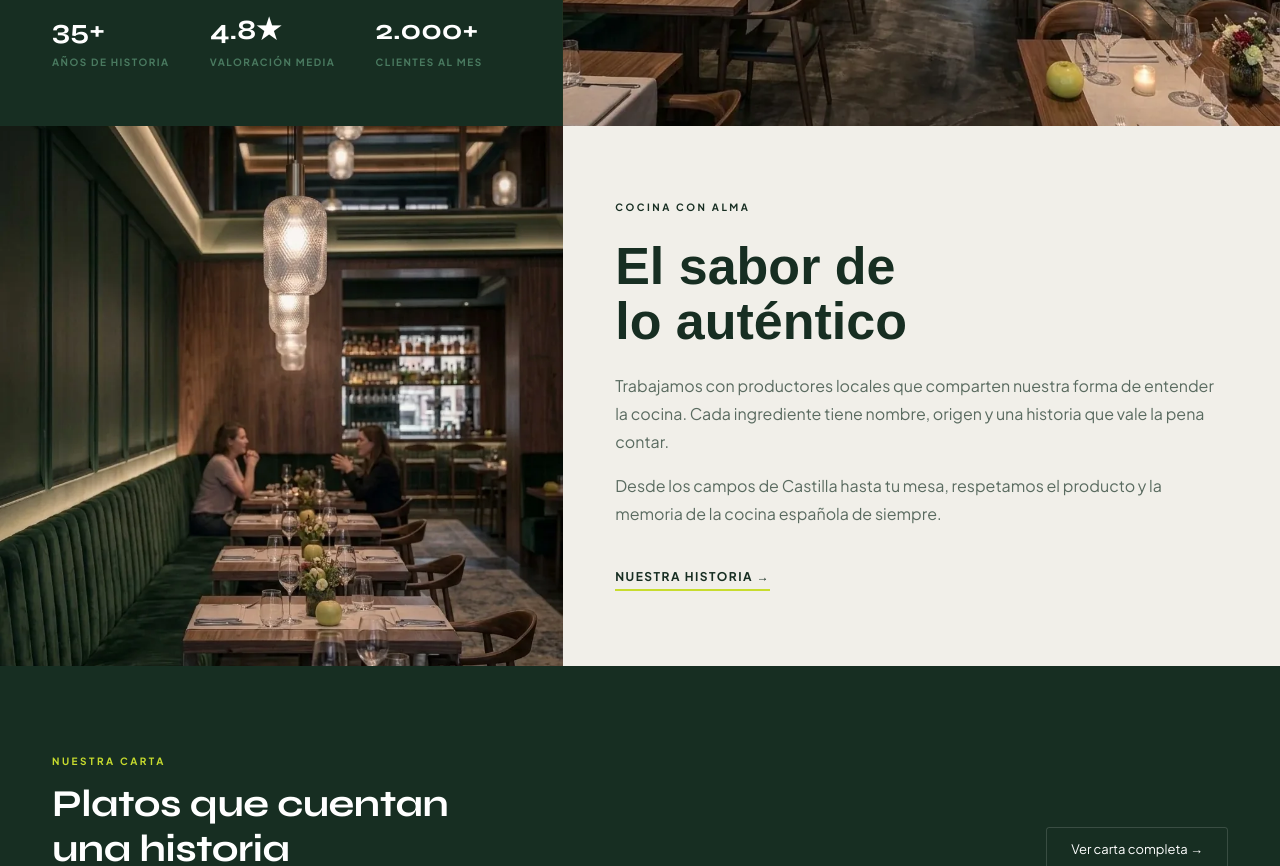
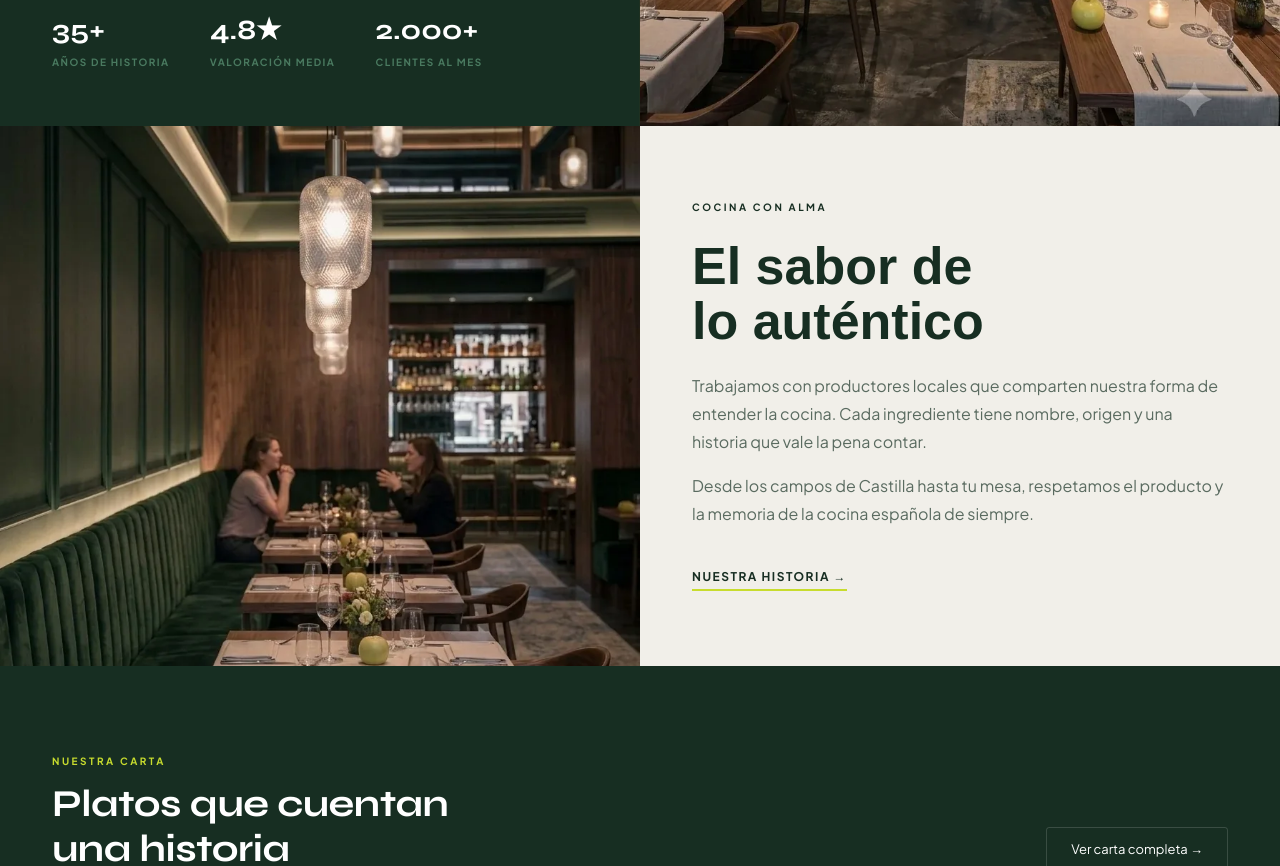
Before and after one commit to pablo-redondo/restaurant-web, a Next.js app: page / in a window 1280 px wide. Shown: the part 720-1586 px from the top of the page. Built offline with nearby package versions, Linux system fonts and the light colour scheme; no server answers; a web font is replaced by a local one.

Commit message:
symmetry: hero and editorial split both 50/50 grid-cols-2

```diff
--- a/src/app/page.tsx
+++ b/src/app/page.tsx
@@ -7,7 +7,7 @@ export default function HomePage() {
     <>
       {/* ── Hero ── */}
       <section
-        className="bg-[#172E22] grid md:grid-cols-[44fr_56fr]"
+        className="bg-[#172E22] grid md:grid-cols-2"
         style={{ minHeight: 'calc(100vh - 58px)' }}
       >
         {/* Columna izquierda — texto */}
@@ -68,8 +68,7 @@ export default function HomePage() {
       </section>
 
       {/* ── Editorial split ── */}
-      {/* grid-cols-[44fr_56fr] = misma proporción que el hero → la línea divisoria coincide */}
-      <section className="grid md:grid-cols-[44fr_56fr]" style={{ minHeight: '540px' }}>
+      <section className="grid md:grid-cols-2" style={{ minHeight: '540px' }}>
         {/* Columna izquierda — imagen interior */}
         <div className="hidden md:block relative overflow-hidden">
           <Image
```
